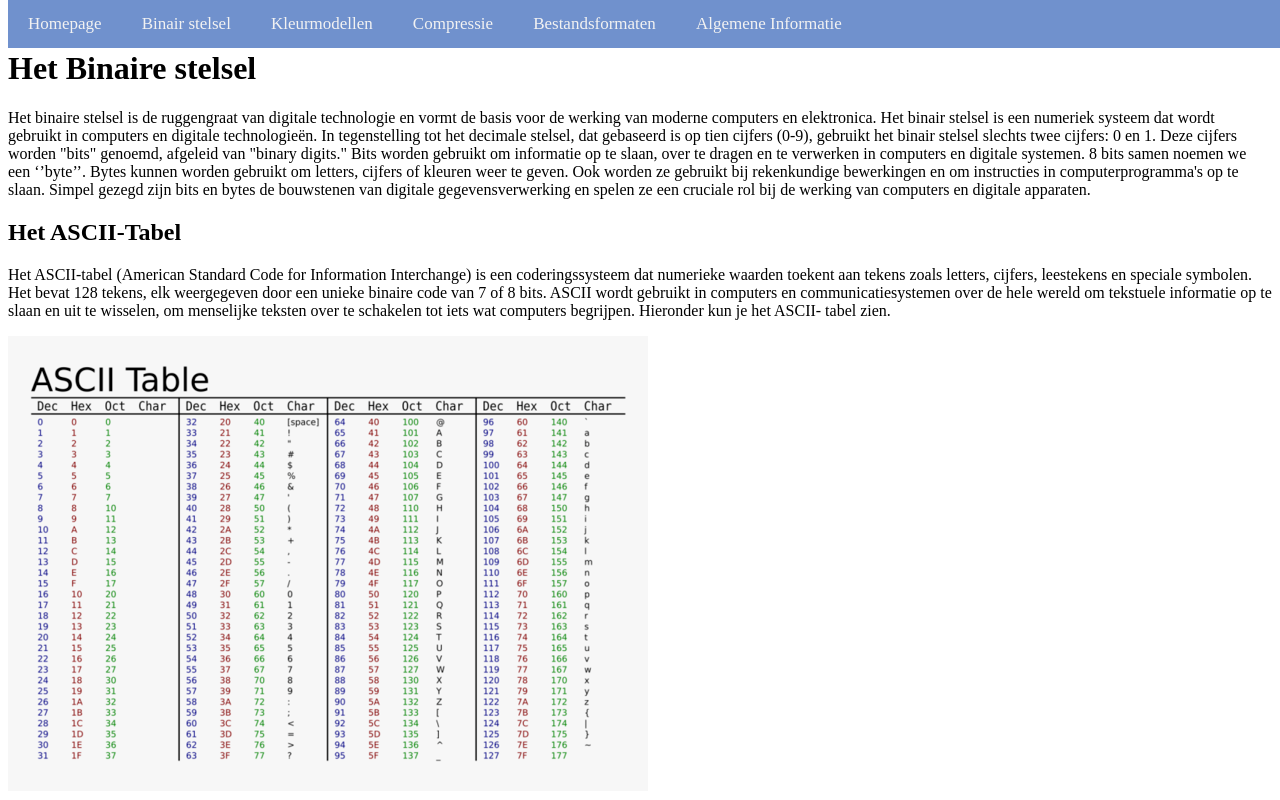
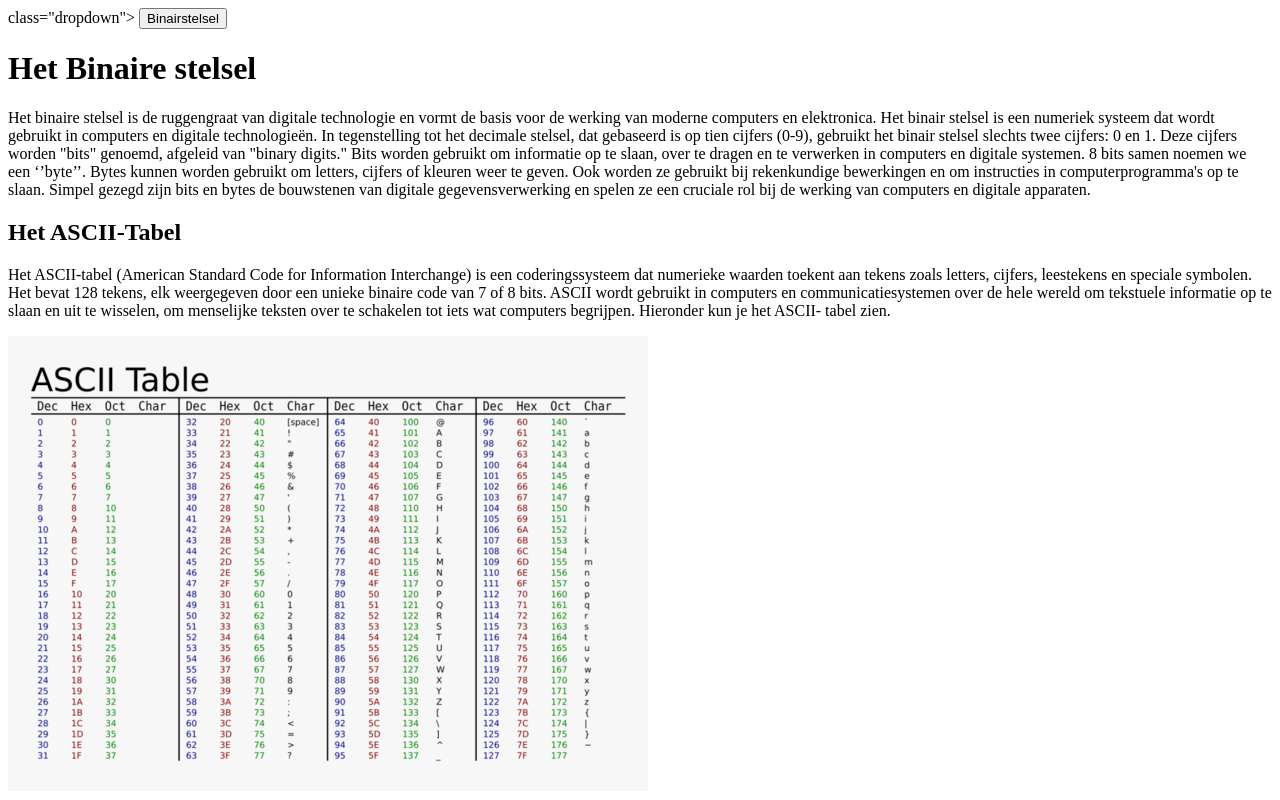
Before and after one commit to shirinnx/shirinnx.github.io, a plain HTML site: page binairstelsel.html in a window 1280 px wide. Shown: the top 800 px of the page. Drawn offline with Linux system fonts and the light colour scheme.

Commit message:
binairstelsel

```diff
--- a/binairstelsel.html
+++ b/binairstelsel.html
@@ -9,20 +9,9 @@
 
         </head>
         <body>
-        <!--sectie voor de navigatiebalk-->
-          <div class="navbar">
-    <a href="index.html">Homepage</a>
-    <a href="binairstelsel.html">Binair stelsel</a>
-    <a href="kleurmodellen.html">Kleurmodellen</a>
-    <a href="Compressie.html">Compressie</a>
-    <a href="Bestandsformaten.html">Bestandsformaten</a>
-    <a href="Algemene Informatie.html">Algemene Informatie</a>
-  </div>
-
-  <div>
           <!-- Dropdown-menu -->
           class="dropdown">
-            <button class="dropbtn">Meer</button>
+          <button class="dropbtn">Binairstelsel</button>
           <div class="dropdown-content">
             <a href="index.html">Homepage</a>
             <a href="binairstelsel.html">Binair stelsel</a>
@@ -30,6 +19,9 @@
             <a href="Bestandsformaten.html">Bestandsformaten</a>
             <a href="Algemene Informatie.html">Algemene Informatie</a>
           </div>
+
+
+
 
   </div>
   <!--inhoud-->
```
Lines whose indentation alone changed are shown as unchanged.
